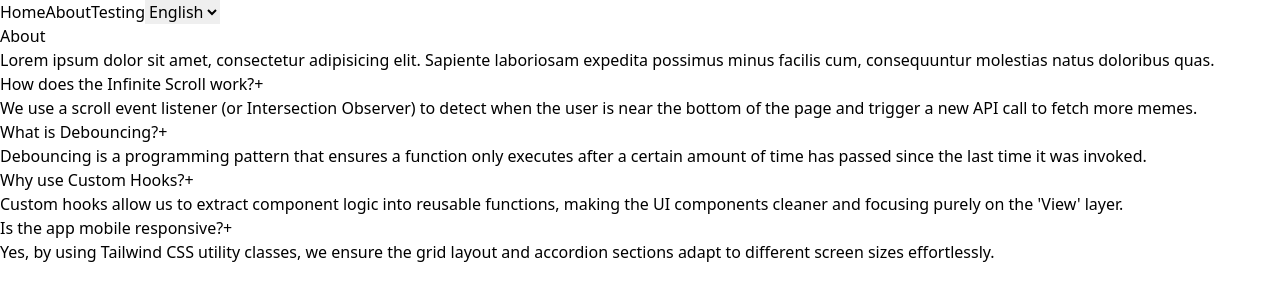
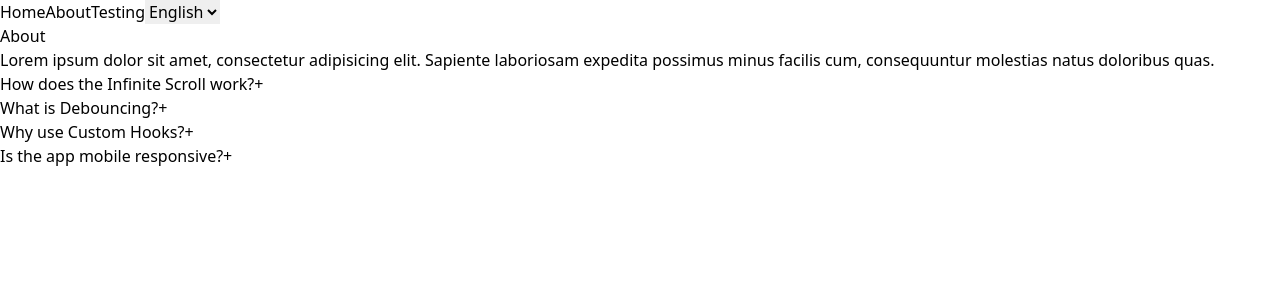
Before and after one commit to Anmir12/React-LLD-with-MEME-APP, a React (Vite) app: page /about in a window 1280 px wide. Shown: the top 300 px of the page. Built offline with nearby package versions, Linux system fonts and the light colour scheme.

Commit message:
updated logic for accordion by lifting the state up

```diff
--- a/src/Context/LangContext.jsx
+++ b/src/Context/LangContext.jsx
@@ -5,12 +5,12 @@ const LangContext = createContext();
 export const LangProvider = ({ children }) => {
   const [lang, setLang] = useState("en");
   const [accordionItems, setAccordionItems] = useState(accordionData || []);
-  const [buttonToggle, setButtonToggle] = useState(true);
-  const handleToggle = () => {
-    setButtonToggle((prev) => !prev);
+  const [openItem, setOpenitem] = useState(null);
+  const handleToggle = (id) => {
+    setOpenitem((prevId) => (prevId === id ? null: id));
   };
   return (
-    <LangContext.Provider value={{ lang, setLang, buttonToggle, handleToggle,accordionItems,setAccordionItems }}>
+    <LangContext.Provider value={{ lang, setLang, openItem, handleToggle,accordionItems,setAccordionItems }}>
       {children}
     </LangContext.Provider>
   );
--- a/src/components/About.jsx
+++ b/src/components/About.jsx
@@ -3,7 +3,7 @@ import LangContext from "../Context/LangContext";
 import { LANG_CONFIG } from "../utils/LangConfig";
 
 const About = () => {
-  const { lang,buttonToggle,handleToggle,accordionItems,setAccordionItems } = useContext(LangContext);
+  const { lang,openItem,handleToggle,accordionItems } = useContext(LangContext);
   const data = LANG_CONFIG[lang];
 
   return (
@@ -13,8 +13,9 @@ const About = () => {
         <p className="text-gray-600 leading-relaxed">{data.description}</p>
       </div>
       <div className="border border-black">
-        {accordionItems?.map((item, idx) => (
-          <div
+        {accordionItems?.map((item, idx) => {
+          let activeItem = openItem === item.id;
+         return <div
             className="flex flex-col gap-3 m-4 p-4 border border-black"
             key={item.id || idx}
           >
@@ -24,12 +25,12 @@ const About = () => {
                 onClick={() => handleToggle(item.id)}
                 className="float-right text-4xl align-baseline cursor-pointer"
               >
-                {buttonToggle ? "+" : "-"}
+                {activeItem ? "-" : "+"}
               </button>
             </div>
-            <p>{buttonToggle && item?.content}</p>
-          </div>
-        ))}
+            <p>{activeItem && item?.content}</p>
+          </div>;
+        })}
       </div>
     </div>
   );
```
